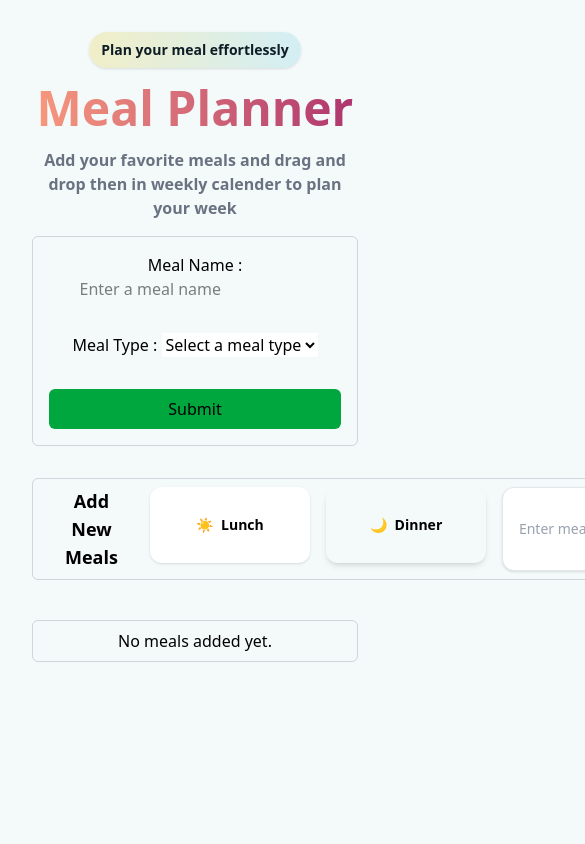
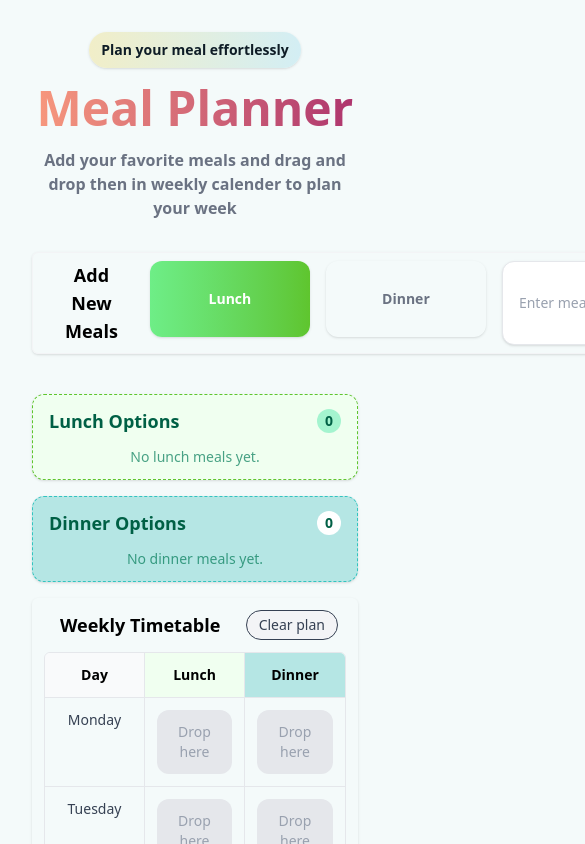
Before and after one commit to Pratyushapatil/what-for-dinner, a React app: page / in a window 390 px wide. Shown: the top 844 px of the page, 585 px wide, since content can reach past the window. Built offline with nearby package versions, Linux system fonts and the light colour scheme; the HTML template or start-up script is replaced by a standard one.

Commit message:
Weekly Time table design and clear button added

```diff
--- a/src/Screens/mealform.tsx
+++ b/src/Screens/mealform.tsx
@@ -1,23 +1,43 @@
 import { useEffect, useMemo, useState } from 'react'
-import type { ChangeEvent, FormEvent } from 'react'
+import type { ChangeEvent, DragEvent, FormEvent } from 'react'
+import DeleteButton from '../lib/components/DeleteButton'
 
-import LunchAndDinnerTable from '../lib/components/LunchAndDinnerTable/LunchAndDinnerTable'
 import MealStorage, { type Meal } from '../lib/utils/MealStorage'
+import AddButton from '../lib/components/AddButton'
+
+const WEEK_DAYS = [
+  'Monday',
+  'Tuesday',
+  'Wednesday',
+  'Thursday',
+  'Friday',
+  'Saturday',
+  'Sunday',
+] as const
+type WeekSlot = 'lunch' | 'dinner'
+type WeeklyPlan = Record<string, Partial<Record<WeekSlot, string>>>
+const createEmptyWeeklyPlan = (): WeeklyPlan =>
+  WEEK_DAYS.reduce((acc, day) => {
+    acc[day] = {}
+    return acc
+  }, {} as WeeklyPlan)
 
 const MealForm = () => {
   const [mealName, setMealName] = useState('')
   const [mealType, setMealType] = useState<'lunch' | 'dinner' | ''>('')
+  const [quickMealType, setQuickMealType] = useState<'lunch' | 'dinner'>('lunch')
   const [meals, setMeals] = useState<Meal[]>([])
+  const [weeklyPlan, setWeeklyPlan] = useState<WeeklyPlan>(createEmptyWeeklyPlan)
 
   useEffect(() => {
     setMeals(MealStorage.load())
   }, [])
 
-  const handleSubmit = (event: FormEvent<HTMLFormElement>) => {
-    event.preventDefault()
+  const addMeal = (forcedType?: 'lunch' | 'dinner') => {
     const trimmedName = mealName.trim()
+    const nextType = forcedType ?? mealType
 
-    if (!trimmedName || (mealType !== 'lunch' && mealType !== 'dinner')) {
+    if (!trimmedName || (nextType !== 'lunch' && nextType !== 'dinner')) {
       return
     }
 
@@ -27,7 +47,7 @@ const MealForm = () => {
         {
           id: `${Date.now()}-${Math.random().toString(36).slice(2, 8)}`,
           name: trimmedName,
-          type: mealType,
+          type: nextType,
         },
       ]
       MealStorage.save(nextMeals)
@@ -36,6 +56,10 @@ const MealForm = () => {
     setMealName('')
     setMealType('')
   }
+  const handleSubmit = (event: FormEvent<HTMLFormElement>) => {
+    event.preventDefault()
+    addMeal()
+  }
 
   const handleDelete = (mealId: string) => {
     setMeals((currentMeals) => {
@@ -43,10 +67,64 @@ const MealForm = () => {
       MealStorage.save(nextMeals)
       return nextMeals
     })
+
+    setWeeklyPlan((currentPlan) =>
+      WEEK_DAYS.reduce((acc, day) => {
+        const dayPlan = currentPlan[day] ?? {}
+        acc[day] = {
+          lunch: dayPlan.lunch === mealId ? undefined : dayPlan.lunch,
+          dinner: dayPlan.dinner === mealId ? undefined : dayPlan.dinner,
+        }
+        return acc
+      }, {} as WeeklyPlan),
+    )
   }
 
   const lunchMeals = useMemo(() => meals.filter((meal) => meal.type === 'lunch'), [meals])
   const dinnerMeals = useMemo(() => meals.filter((meal) => meal.type === 'dinner'), [meals])
+  const mealNameById = useMemo(() => new Map(meals.map((meal) => [meal.id, meal.name])), [meals])
+
+  const handleMealDragStart = (
+    event: DragEvent<HTMLDivElement>,
+    mealId: string,
+    slot: WeekSlot,
+  ) => {
+    event.dataTransfer.setData('text/meal-id', mealId)
+    event.dataTransfer.setData('text/meal-type', slot)
+    event.dataTransfer.effectAllowed = 'move'
+  }
+
+  const handleDragOverCell = (event: DragEvent<HTMLDivElement>) => {
+    event.preventDefault()
+    event.dataTransfer.dropEffect = 'move'
+  }
+
+  const handleDropInCell = (event: DragEvent<HTMLDivElement>, day: string, slot: WeekSlot) => {
+    event.preventDefault()
+    const mealId = event.dataTransfer.getData('text/meal-id')
+    const draggedType = event.dataTransfer.getData('text/meal-type') as WeekSlot
+
+    if (!mealId || draggedType !== slot) {
+      return
+    }
+
+    const meal = meals.find((item) => item.id === mealId)
+    if (!meal || meal.type !== slot) {
+      return
+    }
+
+    setWeeklyPlan((currentPlan) => ({
+      ...currentPlan,
+      [day]: {
+        ...currentPlan[day],
+        [slot]: mealId,
+      },
+    }))
+  }
+
+  const handleClearPlan = () => {
+    setWeeklyPlan(createEmptyWeeklyPlan())
+  }
 
   return (
     <div className=" text-black">
@@ -59,54 +137,34 @@ const MealForm = () => {
       <div className="text-md font-semibold mb-4 text-gray-500 max-w-xs mx-auto text-center">
         <p>Add your favorite meals and drag and drop then in weekly calender to plan your week</p>
       </div>
-      <form
-        className="flex flex-col gap-8 border border-gray-300 p-4 rounded-md"
-        onSubmit={handleSubmit}
-      >
-        <div>
-          <label htmlFor="meal-name">Meal Name : </label>
-          <input
-            id="meal-name"
-            name="mealName"
-            type="text"
-            value={mealName}
-            onChange={(event: ChangeEvent<HTMLInputElement>) => setMealName(event.target.value)}
-            placeholder="Enter a meal name"
-          />
-        </div>
-        <div>
-          <label htmlFor="meal-type">Meal Type : </label>
-          <select
-            className="bg-white text-black"
-            id="meal-type"
-            name="mealType"
-            value={mealType}
-            onChange={(event: ChangeEvent<HTMLSelectElement>) =>
-              setMealType(event.target.value as 'lunch' | 'dinner' | '')
-            }
-          >
-            <option value="">Select a meal type</option>
-            <option value="lunch">Lunch</option>
-            <option value="dinner">Dinner</option>
-          </select>
-        </div>
-        <div className="bg-green-600 p-2 rounded-md">
-          <button type="submit">Submit</button>
-        </div>
-      </form>
-      <form>
-        <div className="flex flex-row gap-4 mt-8 ">
-          <div className="flex md:flex-col flex-center md:justify-center gap-4 py-2 border border-gray-300 rounded-md mb-2 px-4">
+
+      <form onSubmit={handleSubmit}>
+        <div className="flex flex-row gap-4 mt-8">
+          <div className="flex md:flex-col flex-center md:justify-center gap-4 py-2 border border-gray-100 rounded-md mb-2 px-4 shadow-sm md:basis-1/2">
             <h2 className="text-lg font-semibold px-4">Add New Meals</h2>
             <div className="flex flex-row gap-4 mb-2">
-              <div className="flex items-center justify-center gap-2 min-w-[160px] rounded-xl  bg-white px-6 py-3 text-sm font-semibold text-black shadow-sm">
-                <span aria-hidden="true">☀️</span>
+              <button
+                type="button"
+                className={`flex items-center justify-center gap-2 min-w-[160px] rounded-xl px-6 py-3 text-sm font-semibold shadow-sm ${
+                  quickMealType === 'lunch'
+                    ? 'bg-gradient-to-r from-[#6eee87] to-[#5fc52e] text-white'
+                    : 'bg-transparent text-gray-500'
+                }`}
+                onClick={() => setQuickMealType('lunch')}
+              >
                 <span>Lunch</span>
-              </div>
-              <div className="flex items-center justify-center gap-2 min-w-[160px] rounded-xl px-6 py-3 text-sm font-semibold text-black shadow-md">
-                <span aria-hidden="true">🌙</span>
+              </button>
+              <button
+                type="button"
+                className={`flex items-center justify-center gap-2 min-w-[160px] rounded-xl px-6 py-3 text-sm font-semibold shadow-sm ${
+                  quickMealType === 'dinner'
+                    ? 'bg-gradient-to-r from-[#8de9d5] to-[#32c4c0] text-white border border-[#32c4c0]'
+                    : 'bg-transparent text-gray-500'
+                }`}
+                onClick={() => setQuickMealType('dinner')}
+              >
                 <span>Dinner</span>
-              </div>
+              </button>
             </div>
             <div className="flex items-center gap-3 rounded-xl border border-gray-200 bg-white px-4 py-3 shadow-sm">
               <label htmlFor="meal-name" className="sr-only">
@@ -121,38 +179,126 @@ const MealForm = () => {
                 placeholder="Enter meal name..."
                 className="flex-1 bg-transparent text-sm text-gray-700 outline-none placeholder:text-gray-400"
               />
+
+              <AddButton label="+" onClick={() => addMeal(quickMealType)} />
+            </div>
+          </div>
+        </div>
+        <div className="mt-8 flex flex-col gap-4 md:flex-row">
+          <div className="rounded-xl border border-dashed border-[#5fc52e] bg-[#F0FFF0] px-4 py-3 md:basis-1/4 shadow-sm">
+            <div className="flex items-center justify-between">
+              <h3 className="text-lg font-bold text-emerald-800">Lunch Options</h3>
+              <span className="flex h-6 w-6 items-center justify-center rounded-full bg-emerald-200 text-sm font-semibold text-emerald-800">
+                {lunchMeals.length}
+              </span>
+            </div>
+            <div className="mt-3 flex flex-col gap-2">
+              {lunchMeals.length === 0 ? (
+                <p className="text-sm text-emerald-700/70">No lunch meals yet.</p>
+              ) : (
+                lunchMeals.map((meal) => (
+                  <div
+                    key={meal.id}
+                    draggable
+                    onDragStart={(event) => handleMealDragStart(event, meal.id, 'lunch')}
+                    className="flex cursor-grab items-center gap-2 rounded-lg border border-[#5fc52e] bg-transparent px-3 py-2 text-sm font-semibold text-black active:cursor-grabbing"
+                  >
+                    <span>{meal.name}</span>
+                    <DeleteButton label="X" onClick={() => handleDelete(meal.id)} />
+                  </div>
+                ))
+              )}
+            </div>
+          </div>
+          <div className="rounded-xl border border-dashed border-[#32c4c0] bg-[#B5E6E4] px-4 py-3 md:basis-1/4 shadow-sm">
+            <div className="flex items-center justify-between">
+              <h3 className="text-lg font-bold text-emerald-800">Dinner Options</h3>
+              <span className="flex h-6 w-6 items-center justify-center rounded-full bg-white text-sm font-semibold text-emerald-800">
+                {dinnerMeals.length}
+              </span>
+            </div>
+            <div className="mt-3 flex flex-col gap-2">
+              {dinnerMeals.length === 0 ? (
+                <p className="text-sm text-emerald-700/70">No dinner meals yet.</p>
+              ) : (
+                dinnerMeals.map((meal) => (
+                  <div
+                    key={meal.id}
+                    draggable
+                    onDragStart={(event) => handleMealDragStart(event, meal.id, 'dinner')}
+                    className="flex cursor-grab items-center gap-2 rounded-lg border border-[#32c4c0] bg-transparent px-3 py-2 text-sm font-semibold text-black active:cursor-grabbing"
+                  >
+                    <span>{meal.name}</span>
+                    <DeleteButton label="X" onClick={() => handleDelete(meal.id)} />
+                  </div>
+                ))
+              )}
+            </div>
+          </div>
+          <div className="rounded-md shadow-sm p-3 md:basis-1/2">
+            <div className="flex items-center justify-between px-2">
+              <h2 className="px-2 text-lg font-semibold">Weekly Timetable</h2>
               <button
                 type="button"
-                className="flex h-10 w-10 items-center justify-center rounded-xl bg-emerald-200 text-emerald-700 shadow-sm font-extrabold "
-                aria-label="Add meal"
+                onClick={handleClearPlan}
+                className="inline-flex items-center rounded-full  border bg-gray-100 px-3 py-1 text-sm font-medium text-gray-700 hover:bg-gray-200"
               >
-                +
+                Clear plan
               </button>
             </div>
-          </div>
-          <div className="flex flex-center gap-4 py-2 border border-gray-300 rounded-md">
-            <h2 className="text-lg font-semibold px-4">Weekly Timetable</h2>
+            <div className="mt-3 flex flex-col overflow-hidden rounded-md border border-gray-200">
+              <div className="flex bg-gray-50">
+                <div className="basis-1/3 border-b border-r border-gray-200 p-3 text-sm font-semibold">
+                  Day
+                </div>
+                <div className="basis-1/3 border-b border-r border-gray-200 p-3 text-sm font-semibold bg-[#F0FFF0]">
+                  Lunch
+                </div>
+                <div className="basis-1/3 border-b border-gray-200 p-3 text-sm font-semibold bg-[#B5E6E4]">
+                  Dinner
+                </div>
+              </div>
+              {WEEK_DAYS.map((day) => (
+                <div key={day} className="flex min-h-[64px]">
+                  <div className="basis-1/3 border-b border-r border-gray-200 p-3 text-sm font-medium text-gray-700">
+                    {day}
+                  </div>
+                  <div
+                    onDragOver={handleDragOverCell}
+                    onDrop={(event) => handleDropInCell(event, day, 'lunch')}
+                    className="basis-1/3 border-b border-r border-gray-200 p-3 text-sm"
+                  >
+                    {weeklyPlan[day]?.lunch ? (
+                      <div className="w-full rounded-xl border border-[#5fc52e] bg-[#F0FFF0] px-4 py-3 text-sm font-semibold text-black">
+                        {mealNameById.get(weeklyPlan[day]?.lunch ?? '')}
+                      </div>
+                    ) : (
+                      <div className="flex w-full items-center justify-center rounded-xl bg-[#e5e7eb] px-4 py-3 text-sm text-gray-400">
+                        Drop here
+                      </div>
+                    )}
+                  </div>
+                  <div
+                    onDragOver={handleDragOverCell}
+                    onDrop={(event) => handleDropInCell(event, day, 'dinner')}
+                    className="basis-1/3 border-b border-gray-200 p-3 text-sm"
+                  >
+                    {weeklyPlan[day]?.dinner ? (
+                      <div className="w-full rounded-xl border border-[#8bded8] bg-[#d3e8e7] px-4 py-3 text-sm font-semibold text-black">
+                        {mealNameById.get(weeklyPlan[day]?.dinner ?? '')}
+                      </div>
+                    ) : (
+                      <div className="flex w-full items-center justify-center rounded-xl bg-[#e5e7eb] px-4 py-3 text-sm text-gray-400">
+                        Drop here
+                      </div>
+                    )}
+                  </div>
+                </div>
+              ))}
+            </div>
           </div>
         </div>
       </form>
-      <div className="mt-8">
-        {Math.max(lunchMeals.length, dinnerMeals.length) === 0 ? (
-          <div className="border border-gray-300 rounded-md px-4 py-2">No meals added yet.</div>
-        ) : (
-          <div className="flex md:flex-row flex-center md:justify-center gap-4 py-2">
-            <LunchAndDinnerTable
-              mealType="lunch"
-              lunchMeals={lunchMeals}
-              handleDelete={handleDelete}
-            />
-            <LunchAndDinnerTable
-              mealType="dinner"
-              dinnerMeals={dinnerMeals}
-              handleDelete={handleDelete}
-            />
-          </div>
-        )}
-      </div>
     </div>
   )
 }
--- /dev/null
+++ b/src/lib/components/AddButton/AddButton.props.tsx
@@ -0,0 +1,5 @@
+type AddButtonProps = {
+  onClick: () => void
+  label?: string
+}
+export default AddButtonProps
--- /dev/null
+++ b/src/lib/components/AddButton/AddButton.tsx
@@ -0,0 +1,13 @@
+import AddButtonProps from './AddButton.props'
+
+const AddButton = (props: AddButtonProps) => (
+  <button
+    type="button"
+    className="flex h-10 w-10 items-center justify-center rounded-xl bg-emerald-200 text-emerald-700 shadow-sm font-extrabold "
+    onClick={props.onClick}
+  >
+    {props.label ?? 'Add'}
+  </button>
+)
+
+export default AddButton
--- /dev/null
+++ b/src/lib/components/AddButton/index.tsx
@@ -0,0 +1 @@
+export { default } from './AddButton'
--- a/src/lib/components/DeleteButton/DeleteButton.tsx
+++ b/src/lib/components/DeleteButton/DeleteButton.tsx
@@ -1,13 +1,13 @@
-import DeleteButtonProps from "./DeleteButton.props";
+import DeleteButtonProps from './DeleteButton.props'
 
-const DeleteButton = ( props: DeleteButtonProps) => (
+const DeleteButton = (props: DeleteButtonProps) => (
   <button
     type="button"
-    className={`text-sm text-white-600 bg-red-700 px-2 py-2 rounded`}
+    className="ml-auto flex h-8 w-8 items-center justify-center text-red-700 font-bold"
     onClick={props.onClick}
->
+  >
     {props.label ?? 'Delete'}
   </button>
 )
 
-export default DeleteButton;
+export default DeleteButton
--- a/src/lib/components/LunchAndDinnerTable/LunchAndDinnerTable.tsx
+++ b/src/lib/components/LunchAndDinnerTable/LunchAndDinnerTable.tsx
@@ -13,8 +13,8 @@ export default function LunchAndDinnerTable (props: Props) {
   const mealsToDisplay = mealType === 'lunch' ? lunchMeals : dinnerMeals;
 
   return (
-       <div className="border border-gray-300 rounded-md">
-              <div className="border-b border-gray-300 px-4 py-2 font-semibold">
+       <div className="rounded-2xl bg-white shadow-md">
+              <div className="px-4 py-3 font-semibold text-gray-700">
                 {props.mealType === 'lunch' ? 'Lunch' : 'Dinner'}
               </div>
               <div >
```
